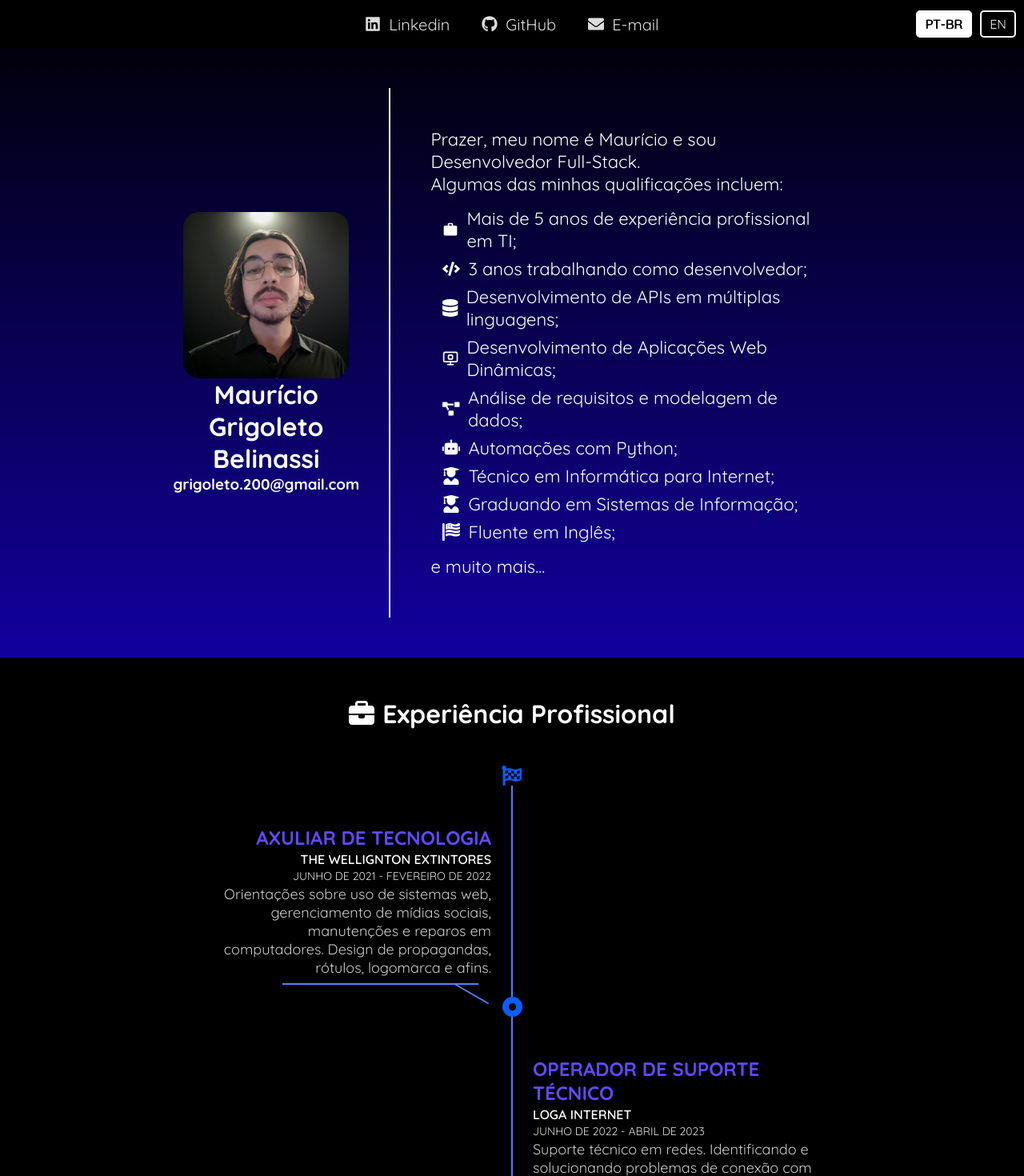
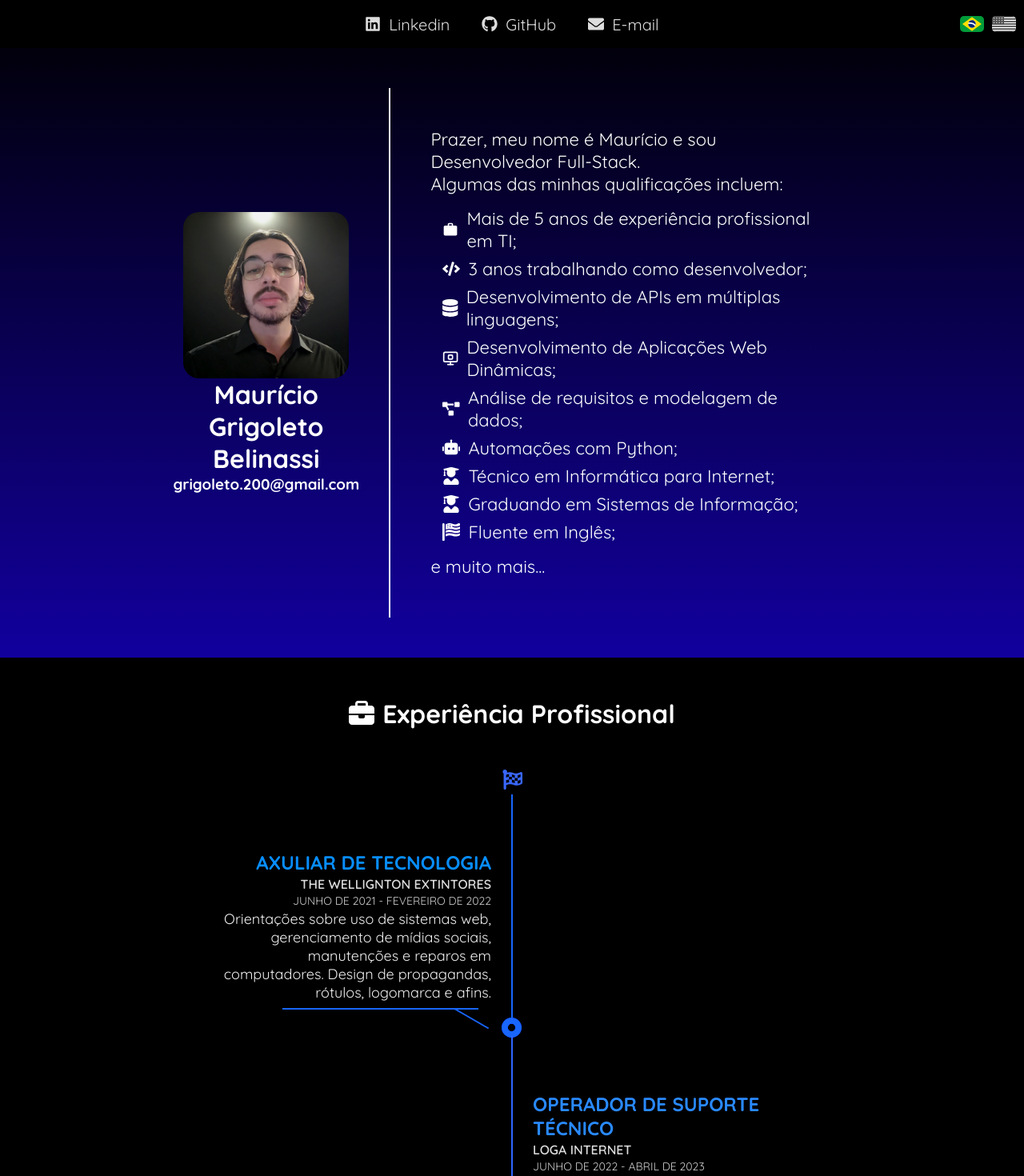
Before and after one commit to mgrigoleto/about-me, a Next.js app: page / in a window 1280 px wide. Shown: the top 1470 px of the page at 80% size. Built offline with nearby package versions, Linux system fonts and the light colour scheme.

Commit message:
courses wip, refactor languages, animation on timeline + ajdustment

```diff
--- a/package.json
+++ b/package.json
@@ -9,6 +9,7 @@
     "lint": "eslint"
   },
   "dependencies": {
+    "country-flag-icons": "^1.6.12",
     "next": "16.1.4",
     "react": "19.2.3",
     "react-dom": "19.2.3",
--- a/src/app/components/Body/components/Courses/Courses.css
+++ b/src/app/components/Body/components/Courses/Courses.css
@@ -1,25 +1,78 @@
 #courses-wrapper {
     display: flex;
     flex-direction: row;
+    justify-content: center;
+    align-items: center;
     flex-wrap: wrap;
     gap: 20px;
+    width: 100%;
 }
 
 .course {
-    background-color: black;
+    display: flex;
+    justify-content: flex-start;
+    align-items: flex-start;
+    width: calc(30% - 15px);
+    min-height: 350px;
+    flex-direction: column;
     border-radius: 8px;
     padding: 15px;
-    width: calc(50% - 10px);
-    box-sizing: border-box;
+    gap: 5;
+    background: linear-gradient(
+        90deg,
+        black 0%,
+        rgb(0, 6, 61),
+        black 60%
+    );
+    background-size: 200% 100%;
+    animation: lightReflection 3s linear infinite;
 }
 
 .course-title {
-    color: #00aced;
-    margin: 0 0 5px 0;
+    display: flex;
+    align-items: center;
+    color: #ffee00;
+    padding: 0 0 10px 0;
 }
 
-.platform {
-    color: #ff9900;
-    margin: 0 0 10px 0;
-    font-style: italic;
+.title-icon {
+    display: flex;
+    align-items: center;
+    padding: 0 10px 0 0;
+    font-size: 40px;
+    border-right: 3px solid #ffee00;
+    min-height: 60px;
 }
+
+.title-text {
+    display: flex;
+    align-items: center;
+    padding: 0 0 0 10px;
+    font-weight: bold;
+    font-size: 22px;
+}
+
+.course-platform {
+    color: #4b7bff;
+    text-transform: uppercase;
+}
+
+.course-date-range {
+    font-size: 14px;
+    text-transform: uppercase;
+    color: #ccc;
+}
+
+.course-description {
+    font-size: 18px;
+    color: #fff;
+}
+
+@keyframes lightReflection {
+    0% {
+      background-position: 100% 0;
+    }
+    100% {
+      background-position: -100% 0;
+    }
+}
--- a/src/app/components/Body/components/Courses/Courses.tsx
+++ b/src/app/components/Body/components/Courses/Courses.tsx
@@ -22,10 +22,13 @@ const Courses = (props: { language: string }) => {
             <div id="courses-wrapper">
                 {courses.map((course, index) => (
                     <div key={index} className="course">
-                        <h2 className='course-title'>{course.title}</h2>
-                        <h4 className='platform'>{course.platform}</h4>
-                        <span className="date-range">{course.start} {course.end && '-'} {course.end}</span>
-                        <p>{course.description}</p>
+                        <div className="course-title">
+                            <span className='title-icon'><>{course.icon}</></span>
+                            <span className='title-text'>{course.title}</span>
+                        </div>
+                        <h4 className='course-platform'>{course.platform}</h4>
+                        <span className="course-date-range">{course.start} {course.end && '-'} {course.end}</span>
+                        <p className='course-description'>{course.description}</p>
                     </div>
                 ))}
             </div>
--- a/src/app/components/Body/components/Experience/Experience.css
+++ b/src/app/components/Body/components/Experience/Experience.css
@@ -1,5 +1,5 @@
 :root {
-    --timeline-line-color: #567eff;
+    --timeline-line-color: #3967ff;
 }
 
 .timeline-line {
@@ -22,6 +22,37 @@
     width: 40%;
     gap: 2px;
     padding: 70px 25px 30px 25px;
+    filter: saturate(0.2);
+    animation: enlighten 5s infinite;
+    margin: 13px 0 0 0;
+}
+
+@keyframes enlighten {
+    0% {
+      filter: saturate(0.2)
+    }
+    50% {
+      filter: saturate(2);
+    }
+    100% {
+      filter: saturate(0.2);
+    }
+}
+
+#experience-timeline {
+    display: flex;
+    flex-direction: column;
+    justify-content: center;
+    align-items: center;
+    width: 100%;
+    position: relative;
+}
+
+#start-point {
+    color: var(--timeline-line-color);
+    font-size: 25px;
+    background-color: black;
+    margin: 0 0 -13px 0;
 }
 
 .left-side {
@@ -50,12 +81,13 @@
 
 .left-side-point,
 .right-side-point {
+    z-index: 100;
     position: absolute;
-    top: -5px;
+    bottom:-15px;
     display: flex;
     align-items: center;
     justify-content: center;
-    color: rgb(8, 94, 255);
+    color: var(--timeline-line-color);
     font-size: 25px;
     background-color: black;
 }
@@ -69,14 +101,14 @@
 }
 
 .title {
-    color: rgb(99, 72, 255);
+    color: rgb(57, 136, 255);
     font-size: 24px;
     font-weight: bold;
     text-transform: uppercase;
 }
 
 .company {
-    color: white;
+    color: #ddd;
     font-size: 16px;
     font-weight: 600;
     text-transform: uppercase;
@@ -85,14 +117,14 @@
 .date-range {
     font-size: 14px;
     font-weight: 400;
-    color: #ddd;
+    color: #ccc;
     text-transform: uppercase;
 }
 
 .description {
     font-size: 18px;
     font-weight: 400;
-    color: #ccc;
+    color: #eee;
 }
 
 .bottom-exp-line {
--- a/src/app/components/Body/components/Experience/Experience.tsx
+++ b/src/app/components/Body/components/Experience/Experience.tsx
@@ -22,15 +22,23 @@ const Experience = (props: { language: string }) => {
         <div className='black-box'>
             <h1> <FaBriefcase /> {props.language === "ptbr" ? contentPTBR.title : contentEN.title}</h1>
             <div id="experience-timeline">
+                <div id="start-point">
+                    <FaFlagCheckered />
+                </div>
                 {exps.map((exp, index) => (
                     <div key={index} className="timeline-line">
                         {index % 2 != 0 && <div className="spacer"></div>}
-                        <div className={`${index + 1 == exps.length && index % 2 != 0 && 'last-exp-right-side'} ${index + 1 == exps.length && index % 2 == 0 && 'last-exp-left-side'} ${index % 2 == 0 ? 'left-side' : 'right-side'} experience-item`}>
-                            <span className={`${index % 2 == 0 ? 'left-side-point' : 'right-side-point'}`}>   {index == 0 ? <FaFlagCheckered /> : <FaCircleDot />}</span>
+                        <div
+                            className={`${index + 1 == exps.length && index % 2 != 0 && 'last-exp-right-side'} ${index + 1 == exps.length && index % 2 == 0 && 'last-exp-left-side'} ${index % 2 == 0 ? 'left-side' : 'right-side'} experience-item`}
+                            style={{animationDelay: `${index * 0.5}s`}}
+                        >
                             <h3 className="title">{exp.title}</h3>
                             <p className="company">{exp.company}</p>
                             <p className="date-range">{exp.start} {exp.end && '-'} {exp.end}</p>
                             <p className="description">{exp.description}</p>
+                            <span className={`${index % 2 == 0 ? 'left-side-point' : 'right-side-point'}`}>
+                                {index + 1 != exps.length ? <FaCircleDot /> : <></>}
+                            </span>
 
                             {/* Wing comming out of the timeline */}
                             {index + 1 != exps.length &&
--- a/src/app/components/Header/Header.css
+++ b/src/app/components/Header/Header.css
@@ -20,19 +20,24 @@
 }
 
 #language-select-div button:hover, .active-language {
-    background-color: white !important;
-    color: black !important;
+    filter: saturate(1) !important;
     text-shadow: 0.5px 0 0 currentColor, -0.5px 0 0 currentColor;
 }
 
 #language-select-div button {
+    display: flex;
+    align-items: center;
+    justify-content: center;
+    gap: 5px;
     font-family: inherit;
     background-color: transparent;
-    border: 2px solid white;
-    color: white;
+    border: none;
+    filter: saturate(0);
     border-radius: 5px;
-    padding: 5px 10px;
+    overflow: hidden;
+    /* padding: 5px 10px; */
     font-size: 16px;
+    width: 30px;
     cursor: pointer;
-    transition: all 0.2s ease;
+    transition: all 0.3s ease;
 }
--- a/src/app/components/Header/Header.tsx
+++ b/src/app/components/Header/Header.tsx
@@ -2,6 +2,7 @@
 import { items } from "./Content"
 import HeaderItem from './Item'
 import "./Header.css"
+import { US, BR } from "country-flag-icons/react/3x2"
 
 const Header = (props: { setCurrLanguage: any, currLanguage: string }) => {
 
@@ -12,8 +13,8 @@ const Header = (props: { setCurrLanguage: any, currLanguage: string }) => {
             ))}
 
             <div id="language-select-div">
-                <button className={props.currLanguage == "ptbr" ? "active-language" : ""} onClick={() => props.setCurrLanguage("ptbr")}>PT-BR</button>
-                <button className={props.currLanguage == "en" ? "active-language" : ""} onClick={() => props.setCurrLanguage("en")}>EN</button>
+                <button className={props.currLanguage == "ptbr" ? "active-language" : ""} onClick={() => props.setCurrLanguage("ptbr")} title="Português Brasil"><BR /></button>
+                <button className={props.currLanguage == "en" ? "active-language" : ""} onClick={() => props.setCurrLanguage("en")} title="English"><US /></button>
             </div>
         </div>
     )
```
Also changed, not shown: src/app/components/Body/components/Courses/Content.tsx (+22 -2 lines), 1 other file (tests, documents, lock files or other folders).
